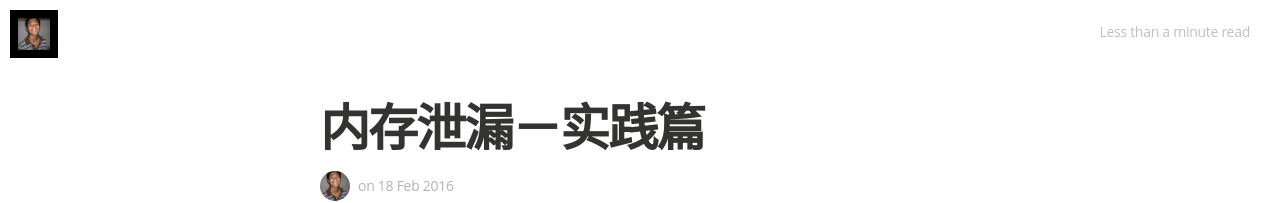
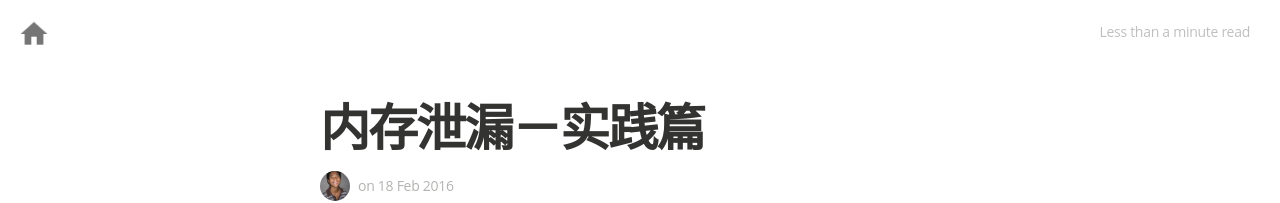
Before and after one commit to blackiedm/blackiedm.github.io, a Jekyll site: the page built from _posts/2016-02-18-memory-leak.md, in a window 1280 px wide. Shown: the top 203 px of the page. Built offline with Jekyll 4.4.1, drawn with Linux system fonts in a browser that asks for light colours; nearby versions of some CDN libraries; some web fonts are replaced.

Commit message:
update 0.5.0

```diff
--- a/_config.yml
+++ b/_config.yml
@@ -10,7 +10,7 @@
 
 email: yangqili89@gmail.com
 #blog logo
-logo: "/assets/images/df_logo.jpg"
+logo: "/assets/images/df_logo.png"
 # blog cover
 cover: "/assets/images/cA4aKEIPQrerBnp1yGHv_IMG_9534-3-2.jpg"
 
--- a/css/main.sass
+++ b/css/main.sass
@@ -45,7 +45,7 @@
   top: 10px
   width: $rs*3
   height: $rs*3
-  background-color: #000
+  background-color: #ffffffff
   overflow: hidden
   z-index: 99
   .logo
--- a/index.html
+++ b/index.html
@@ -9,8 +9,8 @@
 </div>
 
 <header class="blog-header">
-    {% if site.logo %}
-      <a class="blog-logo" href="{{site.url}}" style="background-image: url('{{ site.logo }}')">{{ site.title }}</a>
+    {% if site.author_image %}
+      <a class="blog-logo" href="{{site.url}}" style="background-image: url('{{ site.author_image }}')">{{ site.title }}</a>
     {% endif %}
     <h1 class="blog-title">{{ site.title }}</h1>
     <h2 class="blog-description">{{ site.description }}</h2>
```
Also changed, not shown: assets/images/df_logo.jpg (deleted), assets/images/df_logo.png (added), assets/images/favicon.png, favicon.ico.
